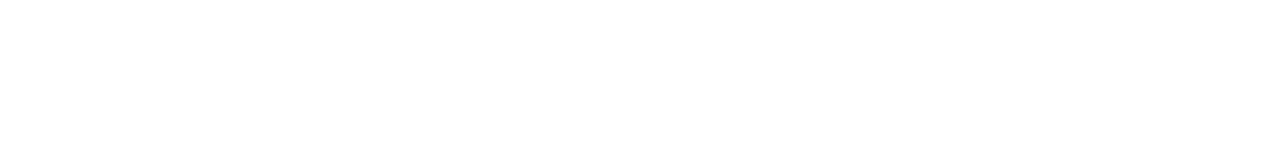
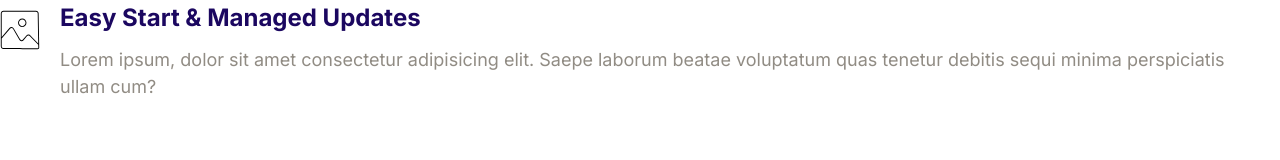
Before and after one commit to pixelzee3/Moshify, a plain HTML site: page index.html in a window 1280 px wide. Drawn offline with Linux system fonts and the light colour scheme.

Commit message:
Define the rules for media objects.

```diff
--- a/css/styles.css
+++ b/css/styles.css
@@ -312,3 +312,17 @@ a {
         font-size: 1.7rem;
     }
 }
+
+/* Media */
+.media {
+    display: flex;
+}
+.media__title {
+    margin-top: 0;
+}
+.media__body {
+    margin: 0 2rem;
+}
+.media__image {
+    margin-top: 1rem;
+}
--- a/index.html
+++ b/index.html
@@ -15,6 +15,20 @@
         <link rel="stylesheet" href="css/styles.css" />
     </head>
     <body>
-
+        <div class="media">
+            <div class="media__image">
+                <svg class="icon icon--primary">
+                    <use xlink:href="images/sprite.svg#snap"></use>
+                </svg>
+            </div>
+            <div class="media__body">
+                <h3 class="media__title">Easy Start & Managed Updates</h3>
+                <p>
+                    Lorem ipsum, dolor sit amet consectetur adipisicing elit.
+                    Saepe laborum beatae voluptatum quas tenetur debitis sequi
+                    minima perspiciatis ullam cum?
+                </p>
+            </div>
+        </div>
     </body>
 </html>
```
Also changed, not shown: components/media-objects.html (added, +15 -0 lines).
